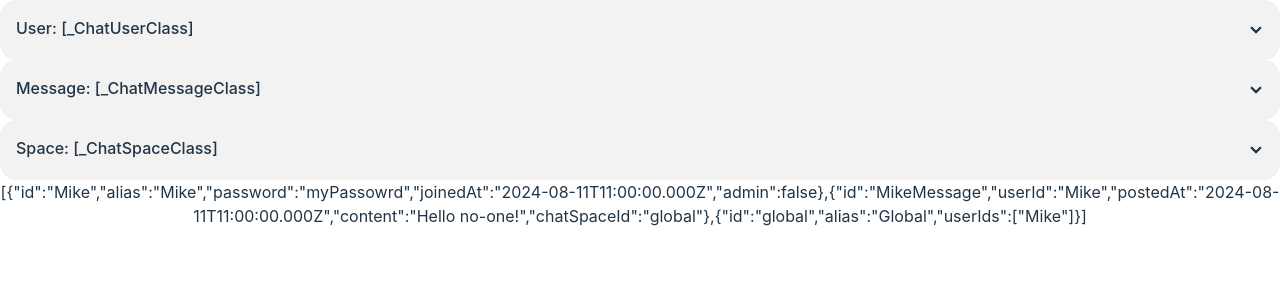
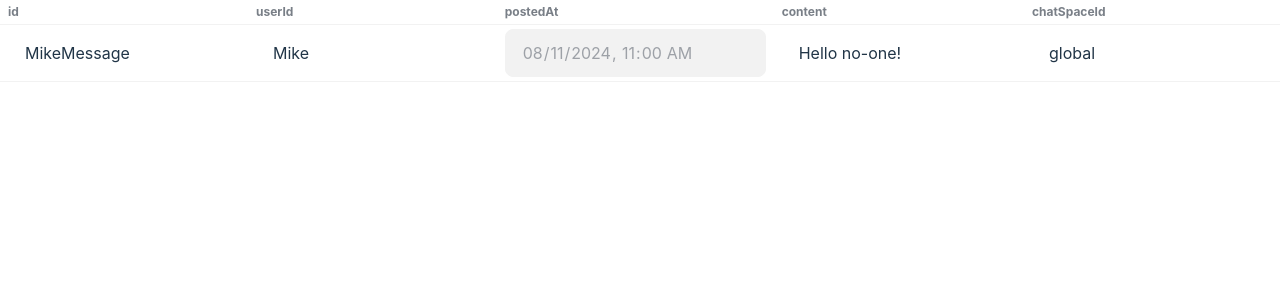
Before and after one commit to Oshulten/ChatRoom, a React (Vite) app in the folder ChatRoomFrontend/: page / in a window 1280 px wide. Shown: the top 300 px of the page. Built offline with nearby package versions, Linux system fonts and the light colour scheme.

Commit message:
feat: implent row with one mock item

```diff
--- a/ChatRoomFrontend/package.json
+++ b/ChatRoomFrontend/package.json
@@ -10,8 +10,10 @@
     "preview": "vite preview"
   },
   "dependencies": {
+    "immer": "^10.1.1",
     "react": "^18.3.1",
-    "react-dom": "^18.3.1"
+    "react-dom": "^18.3.1",
+    "use-immer": "^0.10.0"
   },
   "devDependencies": {
     "@eslint/js": "^9.8.0",
--- a/ChatRoomFrontend/src/App.tsx
+++ b/ChatRoomFrontend/src/App.tsx
@@ -1,40 +1,76 @@
 /* eslint-disable react/react-in-jsx-scope */
-import { useState } from 'react';
+import { useEffect, useState } from 'react';
 import './App.css'
-import { InteractiveDataCellSupportedTypes } from './components/dataTable2';
-import ObjectInspector from './components/objectInspector';
 import { ChatUserClass } from './types/chatUser';
 import { ChatMessageClass } from './types/chatMessage';
 import { ChatSpaceClass } from './types/chatSpace';
+import { useImmer } from 'use-immer';
+import { InteractiveDataRow } from './components/dataTable2';
 
 //Todo: No more than one table can be used at the same time
 //Todo: Single tables don't work if there are no rows in that table on the server
 //Todo: object loses it's class identity after reassembly
 
+// const baseUrl = "http://localhost:5055/api";
+
 export default function App() {
-  const [user, setUser] = useState<ChatUserClass>(ChatUserClass.fromProperties("Mike", "Mike", "myPassowrd", new Date("2024-08-11T13:00:00.000+02:00"), false));
-  const [message, setMessage] = useState<ChatMessageClass>(ChatMessageClass.fromProperties("MikeMessage", "Mike", new Date("2024-08-11T13:00:00.000+02:00"), "Hello no-one!", "global"));
-  const [space, setSpace] = useState<ChatSpaceClass>(ChatSpaceClass.fromProperties("global", "Global", ["Mike"]));
+  // const [user, setUser] = useState<ChatUserClass>(ChatUserClass.fromProperties("Mike", "Mike", "myPassowrd", new Date("2024-08-11T13:00:00.000+02:00"), false));
+  // const [message, setMessage] = useState<ChatMessageClass>(ChatMessageClass.fromProperties("MikeMessage", "Mike", new Date("2024-08-11T13:00:00.000+02:00"), "Hello no-one!", "global"));
+  // const [space, setSpace] = useState<ChatSpaceClass>(ChatSpaceClass.fromProperties("global", "Global", ["Mike"]));
 
-  const handleChangeUser = (newObject: InteractiveDataCellSupportedTypes, key: string | undefined) => {
-    console.log(`onChange in App from ObjectInspector - '${key}': ${JSON.stringify(newObject)}`)
-    setUser(newObject as ChatUserClass);
-  }
-  const handleChangeMessage = (newObject: InteractiveDataCellSupportedTypes, key: string | undefined) => {
-    console.log(`onChange in App from ObjectInspector - '${key}': ${JSON.stringify(newObject)}`)
-    setMessage(newObject as ChatMessageClass);
-  }
-  const handleChangeSpace = (newObject: InteractiveDataCellSupportedTypes, key: string | undefined) => {
-    console.log(`onChange in App from ObjectInspector - '${key}': ${JSON.stringify(newObject)}`)
-    setSpace(newObject as ChatSpaceClass);
-  }
+  // const [users, setUsers] = useImmer<ChatUserClass[]>([]);
+  // const [messages, setMessages] = useImmer<ChatMessageClass[]>([]);
+  // const [spaces, setSpaces] = useImmer<ChatSpaceClass[]>([]);
+
+
+  // useEffect(() => {
+  //   const getUsers = async () => {
+  //     try {
+  //       const response = await fetch(`${baseUrl}/ChatUsers`);
+  //       if (!response.ok) {
+  //         throw new Error(`Response status: ${response.status}`);
+  //       }
+  //       const json = await response.json() as ChatUserClass[];
+  //       setUsers(json);
+  //     } catch (error) {
+  //       console.error(`Something went wrong on the backend ${(error as Error).message}`);
+  //     }
+  //   }
+
+  //   const getMessages = async () => {
+  //     try {
+  //       const response = await fetch(`${baseUrl}/ChatUsers`);
+  //       if (!response.ok) {
+  //         throw new Error(`Response status: ${response.status}`);
+  //       }
+  //       const json = await response.json() as ChatMessageClass[];
+  //       setMessages(json);
+  //     } catch (error) {
+  //       console.error(`Something went wrong on the backend ${(error as Error).message}`);
+  //     }
+  //   }
+
+  //   const getSpaces = async () => {
+  //     try {
+  //       const response = await fetch(`${baseUrl}/ChatUsers`);
+  //       if (!response.ok) {
+  //         throw new Error(`Response status: ${response.status}`);
+  //       }
+  //       const json = await response.json() as ChatSpaceClass[];
+  //       setSpaces(json);
+  //     } catch (error) {
+  //       console.error(`Something went wrong on the backend ${(error as Error).message}`);
+  //     }
+  //   }
+
+  //   getUsers();
+  //   getSpaces();
+  //   getMessages();
+  // }, [])
 
   return (
     <>
-      <ObjectInspector subject={user} subjectKey="User" onChange={(newObject, key) => handleChangeUser(newObject, key)} />
-      <ObjectInspector subject={message} subjectKey="Message" onChange={(newObject, key) => handleChangeMessage(newObject, key)} />
-      <ObjectInspector subject={space} subjectKey="Space" onChange={(newObject, key) => handleChangeSpace(newObject, key)} />
-      <p>{JSON.stringify([user, message, space])}</p>
+      <InteractiveDataRow />
     </>
   )
 }
--- a/ChatRoomFrontend/src/components/dataTable2.tsx
+++ b/ChatRoomFrontend/src/components/dataTable2.tsx
@@ -1,9 +1,39 @@
+import { ChatMessageClass } from "../types/chatMessage";
 import { StringValidation } from "../types/chatUser";
 import { castStringToObject } from "../utilities/casting";
 import { toIsoString } from "../utilities/dateRepresentation";
 import { typeCheck } from "../utilities/typeCheck";
 
 /* eslint-disable react/react-in-jsx-scope */
+
+export function InteractiveDataRow() {
+    const mockEntity = ChatMessageClass.fromProperties("MikeMessage", "Mike", new Date("2024-08-11T13:00:00.000+02:00"), "Hello no-one!", "global");
+
+    const handleChange = (newValue: InteractiveDataCellSupportedTypes) => {
+        console.log(`onChange in InteractiveDataRow from InteractiveDataCell - ${newValue}`);
+    };
+
+    return (
+        <div className="overflow-x-auto">
+            <table className="table table-xs">
+                <thead>
+                    <tr>
+                        {Object.keys(mockEntity).map((key) => {
+                            return (<th key={key}>{key}</th>)
+                        })}
+                    </tr>
+                </thead>
+                <tbody>
+                    <tr>
+                        {Object.entries(mockEntity).map(([key, value]) => {
+                            return <td key={key}><InteractiveDataCell value={value} onChange={(newValue) => handleChange(newValue)} /></td>
+                        })}
+                    </tr>
+                </tbody>
+            </table>
+        </div>
+    );
+}
 
 export type InteractiveDataCellSupportedTypes = number | string | boolean | null | undefined | Date | object;
 
@@ -83,5 +113,5 @@ export function InteractiveDataCell({ value, onChange, disabled }: InteractiveDa
 
         return <>{dateTimeElement}</>;
     }
-    // return <ObjectInspector subject={value as object} subjectKey={"?"} onChange={(newObject, key) => console.log(`${newObject}, ${key}`)} />
+    return <button>Inspect</button>
 }
```
Also changed, not shown: 1 other file (tests, documents, lock files or other folders).
